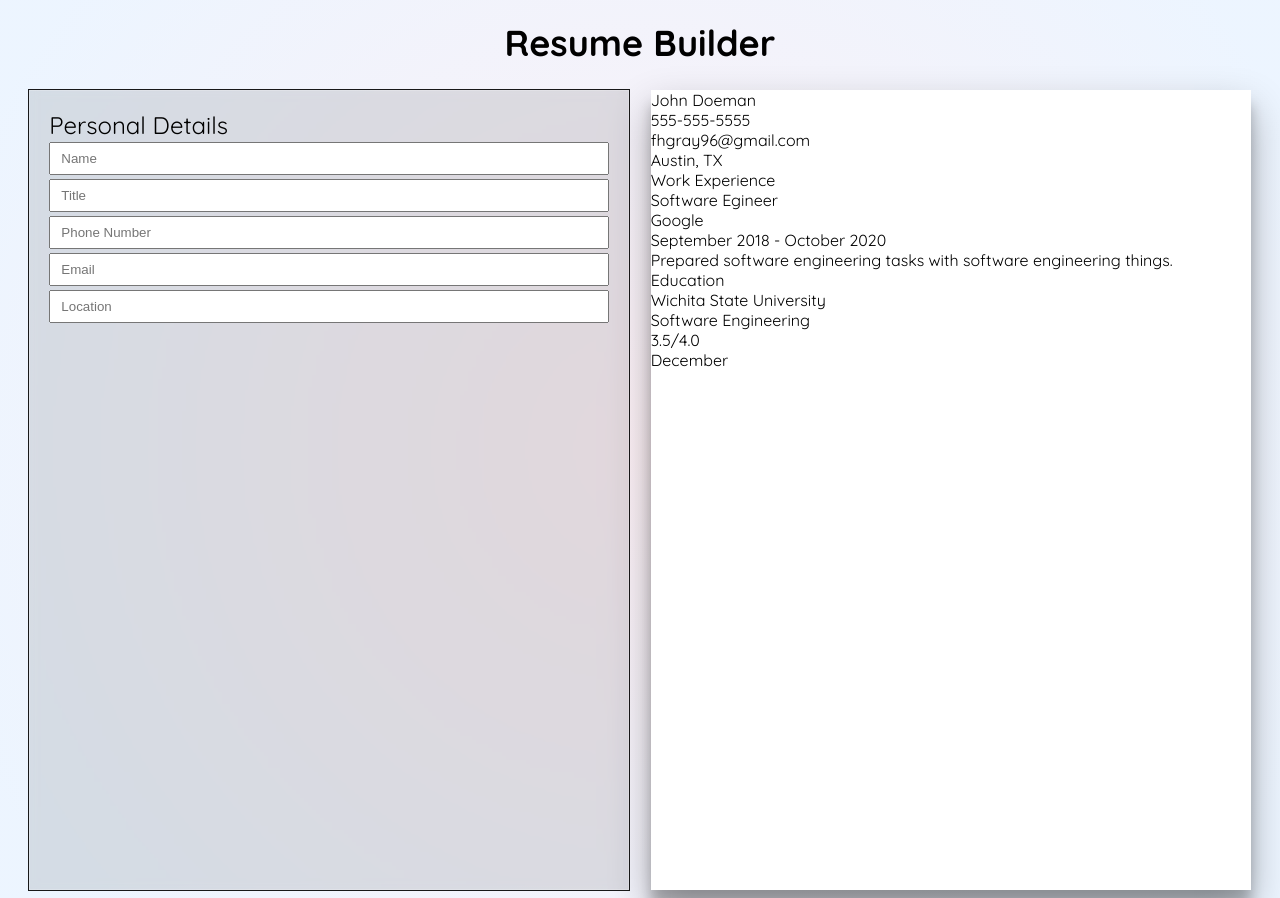
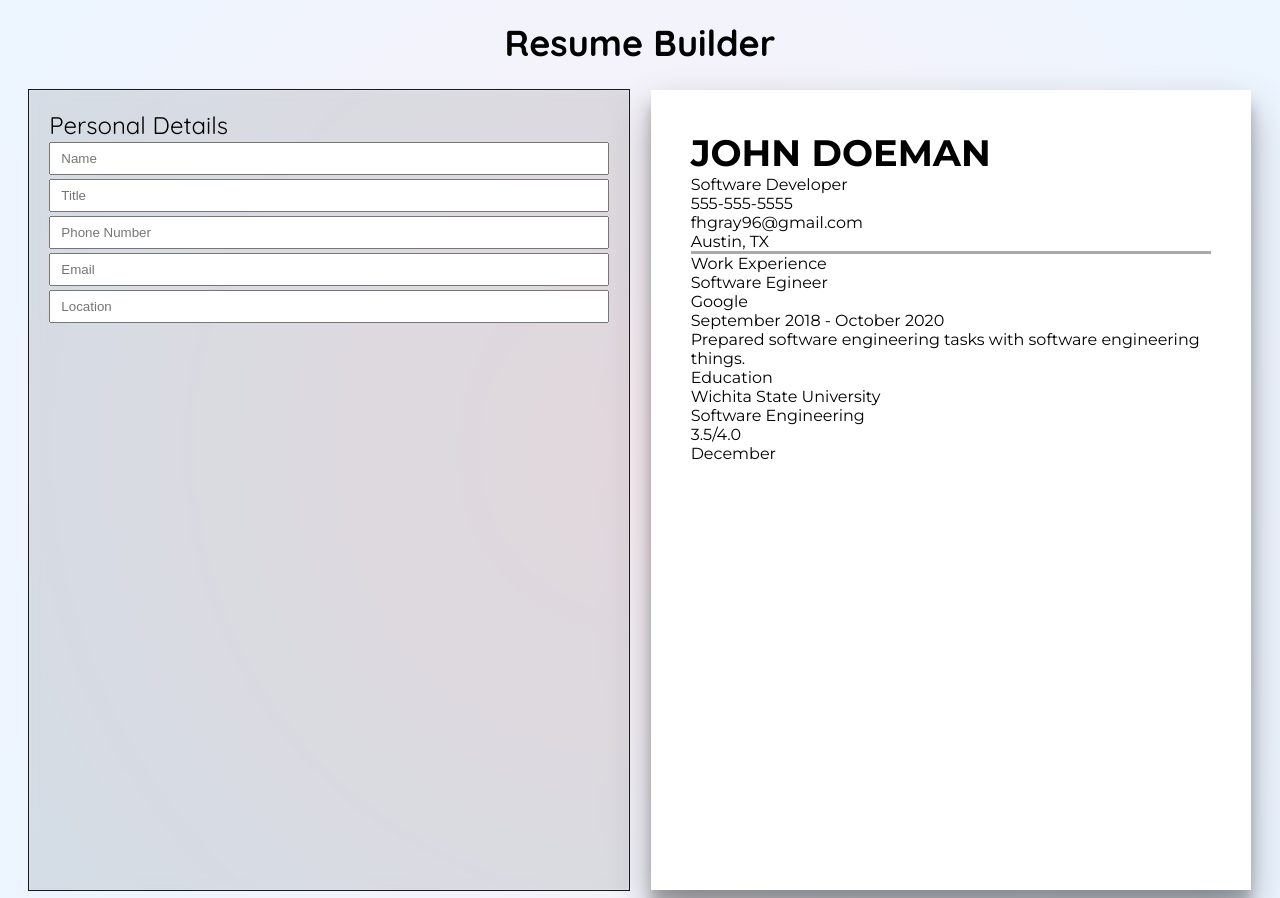
Before and after one commit to Faith-Gray/CV-Application, a React (Vite) app: page / in a window 1280 px wide. Built offline with nearby package versions, Linux system fonts and the light colour scheme.

Commit message:
updated styling to resume

```diff
--- a/src/App.css
+++ b/src/App.css
@@ -1,5 +1,6 @@
 
 @import url('https://fonts.googleapis.com/css2?family=Quicksand:wght@400;600;700&display=swap');
+@import url('https://fonts.googleapis.com/css2?family=Montserrat:wght@400;600;700;800&display=swap');
 
 * {
     box-sizing: border-box;
@@ -36,6 +37,8 @@
     height: 800px;
     background-color: white;
     box-shadow: rgba(0, 0, 0, 0.3) 0px 19px 38px, rgba(0, 0, 0, 0.22) 0px 15px 12px;
+    padding: 40px;
+
 }
 
 .container {
@@ -54,3 +57,16 @@
     margin: 2px 0;
     box-sizing: border-box;
 }
+
+.personalDetailsName {
+    font-size: 2.3rem;
+    font-weight: bold;
+}
+
+.resume {
+    font-family: 'Montserrat', 'Times New Roman';
+}
+
+.personalDetailsSection {
+    border-bottom: 3px solid #aaa;
+}
--- a/src/App.jsx
+++ b/src/App.jsx
@@ -31,7 +31,8 @@
         <div className='resume'>
           <PersonalDetailsResume PersonalDetailsFormData={PersonalDetailsFormData} handleChange={handleChange}/>
           <div className='personalDetailsSection'>
-            <div className='personalDetailsName'>John Doeman</div>
+            <div className='personalDetailsName'>JOHN DOEMAN</div>
+            <div className='personalDetailsTitle'>Software Developer</div>
             <div className='phone'>555-555-5555</div>
             <div className='email'>fhgray96@gmail.com</div>
             <div className='city'>Austin, TX</div>
```
